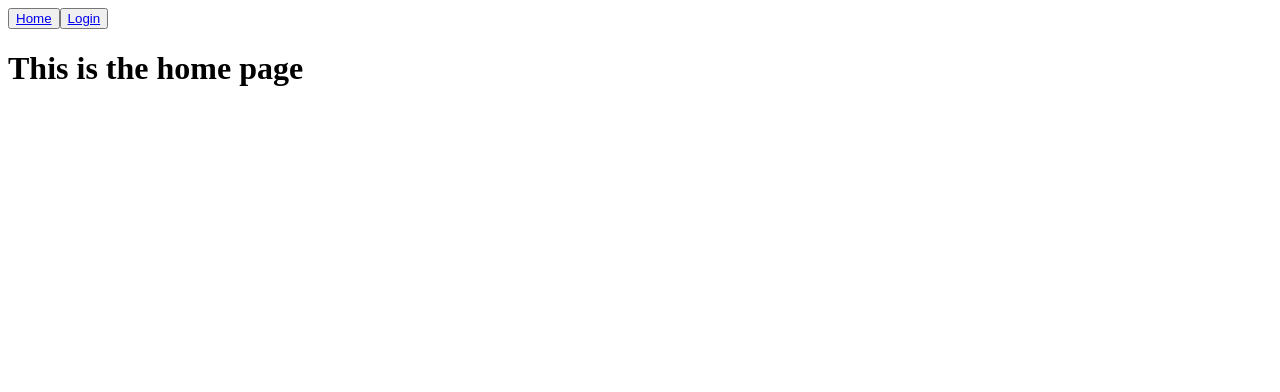
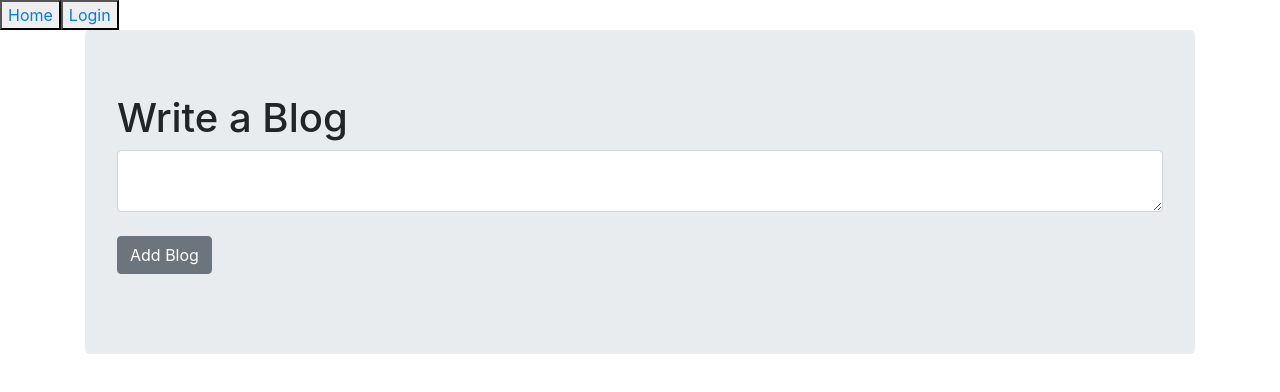
Before and after one commit to DevinCastro/blog, a React (Create React App) app in the folder client/: page / in a window 1280 px wide. Shown: the top 392 px of the page. Built offline with nearby package versions, Linux system fonts and the light colour scheme.

Commit message:
blog is set up and ready to link to backend

```diff
--- a/client/src/index.js
+++ b/client/src/index.js
@@ -2,6 +2,7 @@ import React from 'react';
 import ReactDOM from 'react-dom';
 import App from './App';
 import * as serviceWorker from './serviceWorker';
+import 'bootstrap/dist/css/bootstrap.min.css';
 
 ReactDOM.render(
   <React.StrictMode>
--- a/client/src/pages/Home/Home.js
+++ b/client/src/pages/Home/Home.js
@@ -1,8 +1,53 @@
-import React from 'react'
+import React, { useEffect, useState } from 'react'
+import { Container, Jumbotron, Button, Form, FormGroup, Label, Input, } from 'reactstrap';
 
 const Home = () => {
+
+
+  const [blogState, setBlogState] = useState({
+    blog: "",
+    blogs: []
+  })
+
+  blogState.handleInputChange = event => {
+    setBlogState({ ...blogState, [event.target.name]: event.target.value })
+  }
+
+
+  blogState.handleAddBlog = event => {
+    event.preventDefault()
+
+    console.log(blogState)
+
+
+
+  }
+
   return (
-    <h1>This is the home page</h1>
+    <>
+    <Container>
+
+      <Jumbotron>
+        <h1>Write a Blog</h1>
+
+        <Form>
+          <FormGroup>
+            <Input
+            type="textarea"
+            name="blog"
+            value={blogState.blog}
+            onChange={blogState.handleInputChange}
+            />
+            <br />
+
+            <Button onClick={blogState.handleAddBlog}>Add Blog</Button>
+
+          </FormGroup>
+        </Form>
+
+      </Jumbotron>
+    </Container>
+    </>
   )
 }
 
--- a/client/src/pages/Login/Login.js
+++ b/client/src/pages/Login/Login.js
@@ -1,5 +1,6 @@
 import React, { useState, useEffect} from 'react'
 import axios from 'axios'
+import { Jumbotron, Button } from 'reactstrap';
 
 const Login = () => {
 
--- a/package.json
+++ b/package.json
@@ -17,9 +17,13 @@
   "license": "ISC",
   "dependencies": {
     "axios": "^0.21.0",
+    "bootstrap": "^4.5.3",
     "express": "^4.17.1",
     "if-env": "^1.0.4",
-    "mongoose": "^5.10.6"
+    "mongoose": "^5.10.6",
+    "react": "^17.0.1",
+    "react-dom": "^17.0.1",
+    "reactstrap": "^8.7.1"
   },
   "devDependencies": {
     "concurrently": "^5.3.0"
```
Also changed, not shown: 1 other file (tests, documents, lock files or other folders).
